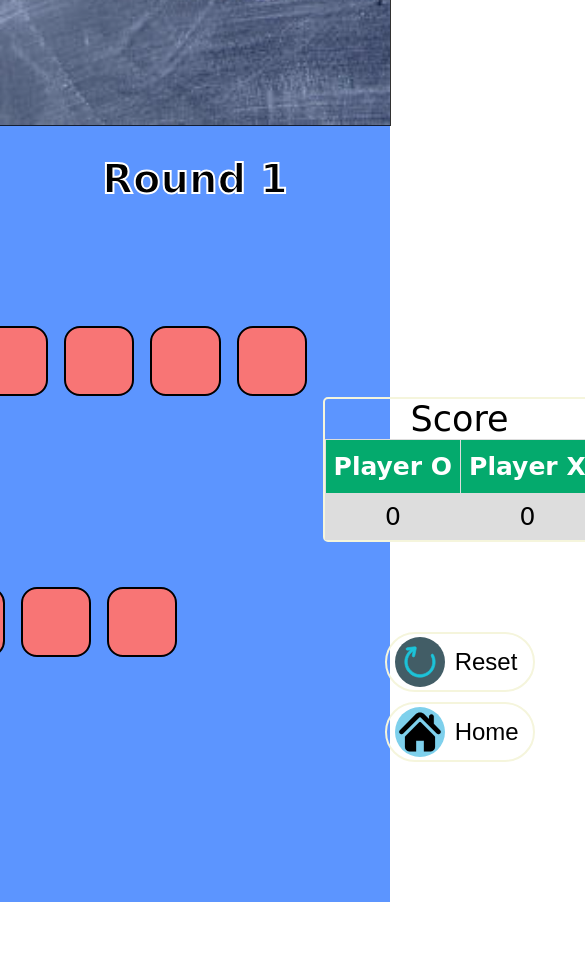
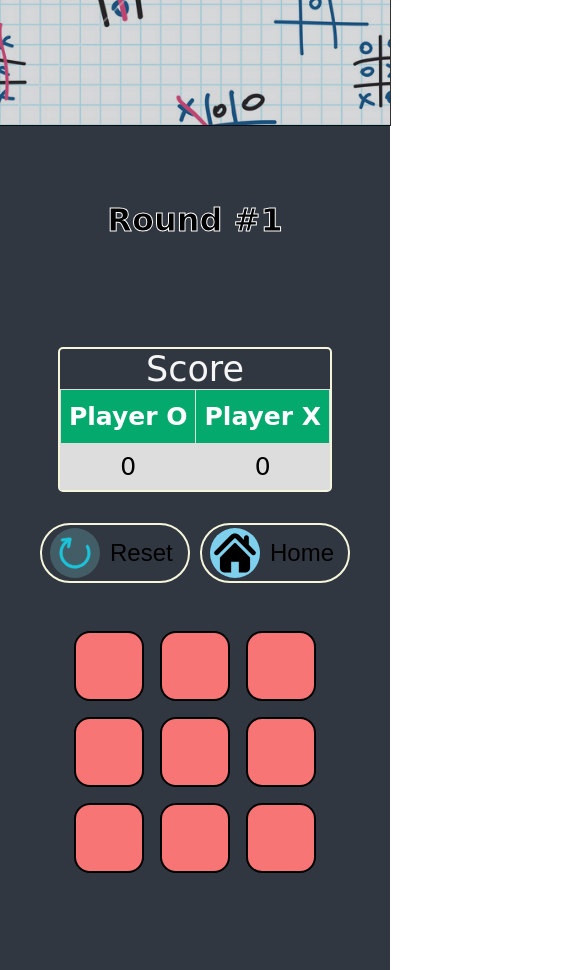
Before and after one commit to Aek17kush/Tic-Tac-Toe-Game, a plain HTML site: page index.html in a window 390 px wide. Shown: the part 720-1690 px from the top of the page, 585 px wide, since content can reach past the window. Before the commit the page ends 1622 px from the top, so only its background shows below. Drawn offline with Linux system fonts and the light colour scheme.

Commit message:
update responsive css

```diff
--- a/index.html
+++ b/index.html
@@ -16,7 +16,7 @@
         </div>
         <div class="game-container">
             <div class="result">
-                <h2>Round 1</h2>
+                <h2>Round #1</h2>
             </div>
             <div class="container">
                 <div class="box-container">
@@ -32,7 +32,7 @@
                 </div>
                 <div class="info">
                     <div class="scoreboard">
-                        <div>Score</div>
+                        <div style="color: whitesmoke;">Score</div>
                         <div>
                             <table class="rwd-table">
                                 <tr>
--- a/style.css
+++ b/style.css
@@ -7,8 +7,9 @@ h1 {
     margin-top: 20px;
     font-size: 70px;
     font-family: cursive;
-    text-shadow: 12px 8px #423d3d;
-    -webkit-text-stroke: 2px #fff;
+    text-shadow: 12px 8px #dba6a6;
+    text-align: center;
+    -webkit-text-stroke: 2px #000;
 }
 
 .box {
@@ -18,16 +19,14 @@ h1 {
     height: 18vmin;
     border: 2px solid black;
     border-radius: 1rem;
-    font-size: 80px;
+    font-size: 15vmin;
 }
 
 .box-container {
-    height: 60vh;
-    width: 70vh;
-    display: flex;
+    display: grid;
+    grid-template-columns: auto auto auto;
     justify-content: center;
-    flex-direction: row;
-    flex-wrap: wrap;
+    align-items: center;
     gap: 1rem;
 }
 
@@ -37,7 +36,7 @@ h1 {
 }
 
 .game {
-    background-color: #5c95ff;
+    background-color: #313741;
     display: flex;
     justify-content: center;
     flex-direction: column;
@@ -49,7 +48,8 @@ h1 {
     justify-content: space-around;
     flex-direction: row;
     align-items: center;
-    margin-bottom: 70px;
+    margin-bottom: 10%;
+    gap: 3rem;
 }
 
 .new-game {
@@ -58,7 +58,7 @@ h1 {
     border: 4px solid #36cb86;
     border-radius: 5rem;
     transition: ease-in-out 0.3s;
-    background-color: transparent;
+    background-color: #3b3838;
     color: #ffffff;
     font-family: cursive;
     font-weight: 900;
@@ -103,6 +103,7 @@ h1 {
 .reset:hover,
 .home:hover {
     border: 2px solid rgb(7, 7, 7);
+    color: whitesmoke;
 }
 
 .header {
@@ -110,7 +111,7 @@ h1 {
     justify-content: space-around;
     flex-direction: column;
     align-items: center;
-    background: url("/Tic-Tac-Toe-Game/istockphoto-91227309-612x612.jpg");
+    background: rgba(0, 0, 0, 0.7) url("/Tic-Tac-Toe-Game/seamless-texture-with-tic-tac-toe-vector_Xyx2l8_SB_PM.jpg");
     background-size: cover;
     width: 100%;
     height: 100vh;
@@ -124,17 +125,18 @@ h1 {
     justify-content: center;
     flex-direction: column;
     align-items: center;
+    height: 100vh;
+    gap: 2rem;
 }
 
 h2 {
-    margin-top: 30px;
-    font-size: 40px;
+    font-size: xxx-large;
     font-family: cursive;
-    -webkit-text-stroke: 2px #fff;
+    -webkit-text-stroke: 1px #fff;
 }
 
 .result {
-    height: 200px
+    height: 100px
 }
 
 .info {
@@ -152,7 +154,7 @@ h2 {
     border-radius: 5px;
     border: 2px solid beige;
     font-size: 35px;
-    margin-bottom: 90px;
+    margin: 5% 0;
     font-family: cursive;
 }
 
@@ -192,3 +194,21 @@ text-align: center;}
     background-color: #04AA6D;
     color: white;
 }
+
+@media only screen and (max-width: 850px){
+    .container{
+        flex-direction: column-reverse;
+        width: 100vw;
+    }
+}
+
+@media only screen and (max-width: 450px){
+    h2 {
+        margin-top: 10%;
+        font-size: xx-large;
+    }
+
+    .scoreboard{
+        margin: 10% 0;
+    }
+}
```
Also changed, not shown: istockphoto-91227309-612x612.jpg (deleted), seamless-texture-with-tic-tac-toe-vector_Xyx2l8_SB_PM.jpg (added).
